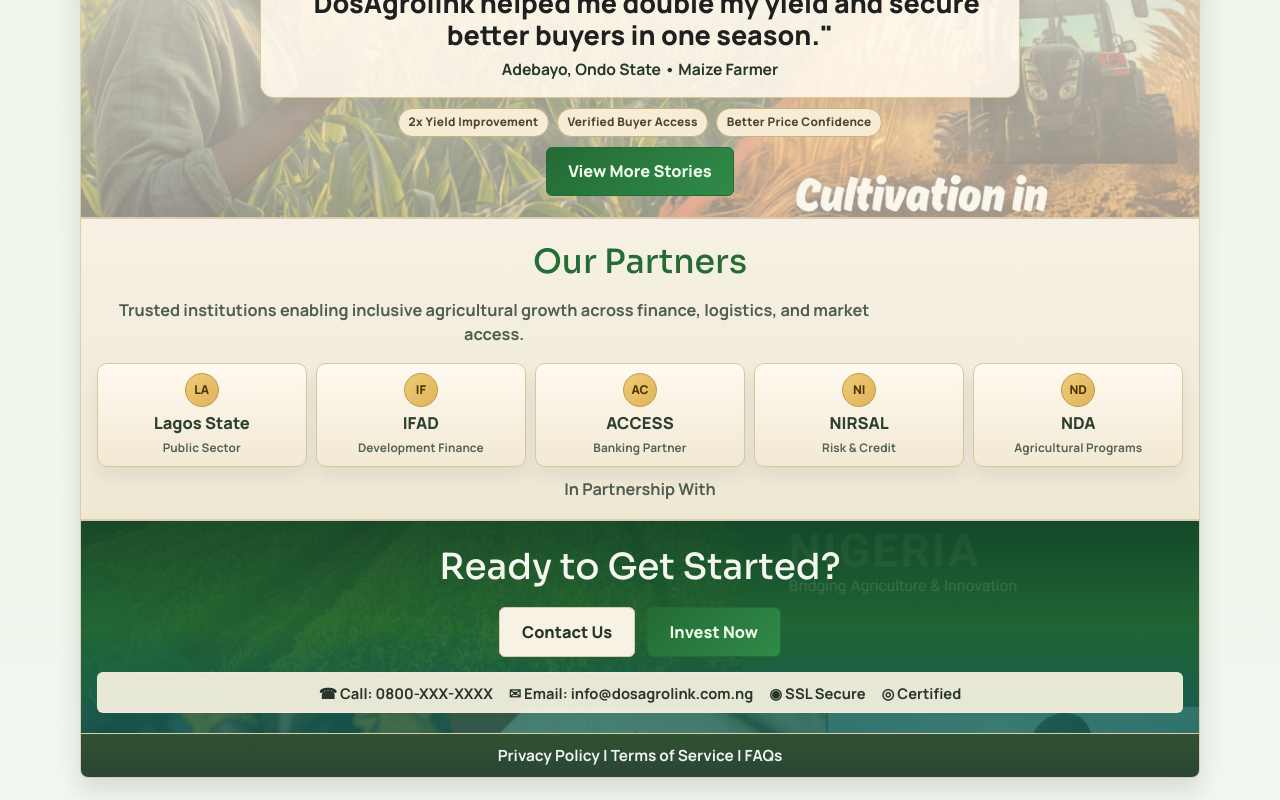
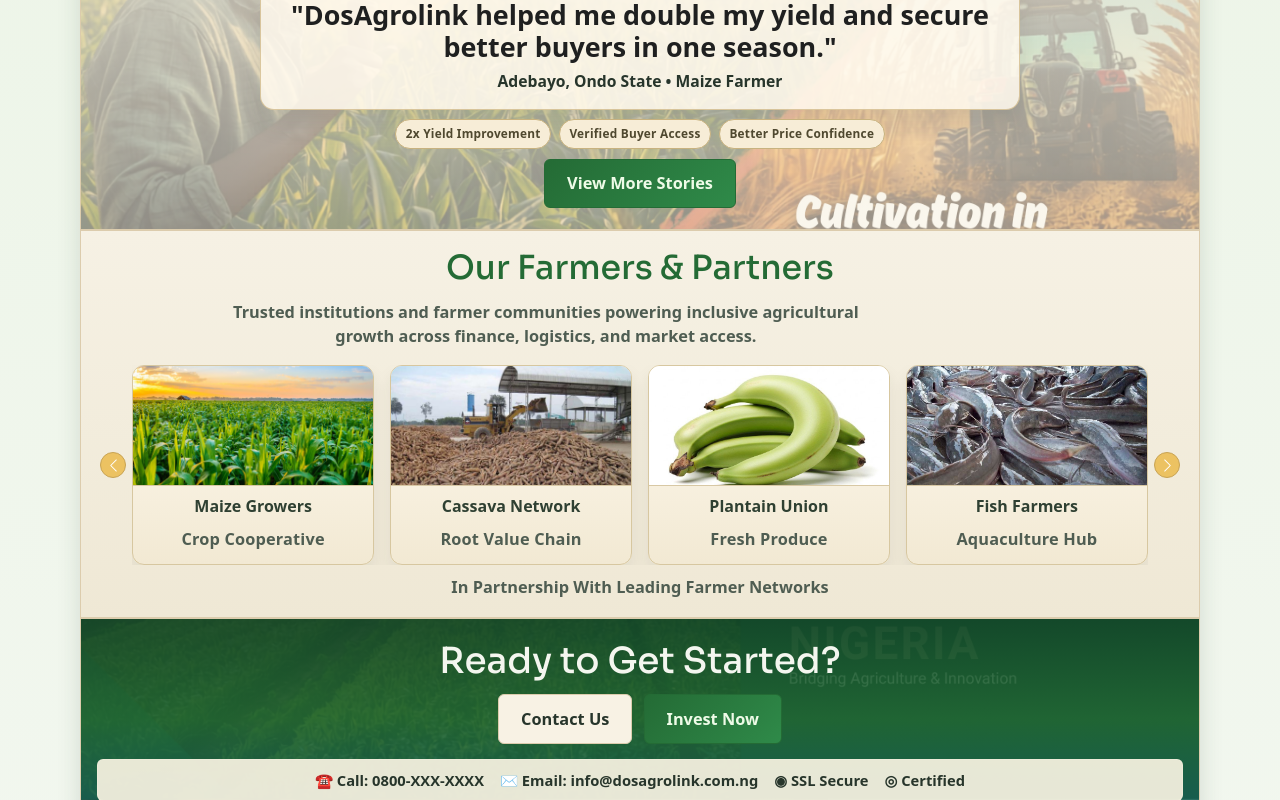
Before and after one commit to steve-diamond/agrolink-frontend, a Next.js app: page / in a window 1280 px wide. Shown: the part 1165-1965 px from the top of the page. Built offline with nearby package versions, Linux system fonts and the light colour scheme.

Commit message:
Add Bootstrap farmer logo slider and centered partner section

```diff
--- a/app/globals.css
+++ b/app/globals.css
@@ -557,6 +557,12 @@
   background: linear-gradient(180deg, #f6f1e4 0%, #efe8d5 100%);
 }
 
+.dos-partners-copy {
+  max-width: 860px;
+  margin: 0 auto;
+  text-align: center;
+}
+
 .dos-partners h2 {
   margin: 0;
   color: var(--dos-green-700);
@@ -566,58 +572,70 @@
 
 .dos-partners-intro {
   margin: 0.5rem auto 0;
-  max-width: 74ch;
+  max-width: 72ch;
   color: #4c5d4f;
   font-size: 0.93rem;
   font-weight: 600;
 }
 
-.dos-partners-grid {
+.dos-partners .carousel {
   margin-top: 1rem;
-  display: grid;
-  grid-template-columns: repeat(5, minmax(0, 1fr));
-  gap: 0.6rem;
-}
-
-.dos-partner-chip {
-  min-height: 104px;
+  padding: 0 2.2rem;
+}
+
+.dos-farmer-logo-card {
   border: 1px solid #d7c7a0;
-  border-radius: 10px;
+  border-radius: 12px;
   background: linear-gradient(180deg, #fffaf0 0%, #f2e9d3 100%);
-  color: var(--dos-text-strong);
-  display: grid;
-  justify-items: center;
-  align-content: center;
-  gap: 0.24rem;
-  padding: 0.55rem;
+  overflow: hidden;
+  display: grid;
   box-shadow: 0 10px 18px rgba(44, 53, 40, 0.08);
 }
 
-.dos-partner-mark {
-  width: 34px;
-  height: 34px;
-  border-radius: 999px;
-  border: 1px solid #c39a49;
-  background: linear-gradient(135deg, #efcb76, #dfb35a);
-  color: #4a3503;
-  font-size: 0.76rem;
-  font-weight: 900;
-  display: inline-flex;
-  align-items: center;
-  justify-content: center;
-}
-
-.dos-partner-chip strong {
+.dos-farmer-logo-media {
+  position: relative;
+  min-height: 120px;
+  border-bottom: 1px solid #d8c8a4;
+}
+
+.dos-farmer-logo-image {
+  object-fit: cover;
+}
+
+.dos-farmer-logo-body {
+  padding: 0.72rem 0.65rem 0.8rem;
+  text-align: center;
+}
+
+.dos-farmer-logo-body h3 {
+  margin: 0;
   color: #2f4032;
-  font-size: 1.03rem;
-  font-weight: 800;
-}
-
-.dos-partner-chip small {
+  font-size: 1rem;
+  font-weight: 800;
+}
+
+.dos-farmer-logo-body p {
+  margin: 0.22rem 0 0;
   color: #536356;
-  font-size: 0.74rem;
+  font-size: 0.78rem;
   font-weight: 700;
   letter-spacing: 0.01em;
+}
+
+.dos-partners .carousel-control-prev,
+.dos-partners .carousel-control-next {
+  width: 2rem;
+  opacity: 1;
+}
+
+.dos-partners .carousel-control-prev-icon,
+.dos-partners .carousel-control-next-icon {
+  width: 1.6rem;
+  height: 1.6rem;
+  border-radius: 999px;
+  border: 1px solid #c8a354;
+  background-color: rgba(236, 192, 92, 0.95);
+  background-size: 62%;
 }
 
 .dos-partners p {
@@ -2928,6 +2946,10 @@
     min-height: 210px;
   }
 
+  .dos-partners .carousel {
+    padding: 0 1.8rem;
+  }
+
   .dos-contact-row {
     justify-content: flex-start;
     text-align: left;
--- a/app/layout.tsx
+++ b/app/layout.tsx
@@ -1,4 +1,5 @@
 import "./globals.css";
+import "bootstrap/dist/css/bootstrap.min.css";
 import NavBar from "@/components/NavBar";
 import SiteFooter from "@/components/SiteFooter";
 import ClientErrorBoundary from "@/components/ClientErrorBoundary";
--- a/app/page.tsx
+++ b/app/page.tsx
@@ -2,6 +2,7 @@
 import Link from "next/link";
 import dosLogo from "../dos logo.jpg";
 import HomeLanguageSwitcher from "@/components/HomeLanguageSwitcher";
+import FarmerLogoCarousel from "@/components/FarmerLogoCarousel";
 
 const navItems = [
   { label: "Marketplace", href: "/marketplace" },
@@ -51,14 +52,6 @@
     metric: "Measured growth across value chains",
   },
 ];
-const partners = [
-  { name: "Lagos State", tag: "Public Sector" },
-  { name: "IFAD", tag: "Development Finance" },
-  { name: "ACCESS", tag: "Banking Partner" },
-  { name: "NIRSAL", tag: "Risk & Credit" },
-  { name: "NDA", tag: "Agricultural Programs" },
-];
-
 const heroSlides = [
   {
     image: "/agropro/images/banner.jpg",
@@ -223,18 +216,12 @@
         </section>
 
         <section className="dos-partners" aria-label="Partners">
-          <h2>Our Partners</h2>
-          <p className="dos-partners-intro">Trusted institutions enabling inclusive agricultural growth across finance, logistics, and market access.</p>
-          <div className="dos-partners-grid">
-            {partners.map((item) => (
-              <article key={item.name} className="dos-partner-chip">
-                <span className="dos-partner-mark">{item.name.slice(0, 2).toUpperCase()}</span>
-                <strong>{item.name}</strong>
-                <small>{item.tag}</small>
-              </article>
-            ))}
+          <div className="dos-partners-copy">
+            <h2>Our Farmers & Partners</h2>
+            <p className="dos-partners-intro">Trusted institutions and farmer communities powering inclusive agricultural growth across finance, logistics, and market access.</p>
           </div>
-          <p>In Partnership With</p>
+          <FarmerLogoCarousel />
+          <p>In Partnership With Leading Farmer Networks</p>
         </section>
 
         <section className="dos-cta-strip">
--- /dev/null
+++ b/components/FarmerLogoCarousel.tsx
@@ -0,0 +1,64 @@
+"use client";
+
+import Image from "next/image";
+import { useEffect } from "react";
+
+type FarmerLogo = {
+  name: string;
+  tag: string;
+  image: string;
+};
+
+const farmerLogos: FarmerLogo[] = [
+  { name: "Maize Growers", tag: "Crop Cooperative", image: "/agropro/images/maize.jpg" },
+  { name: "Cassava Network", tag: "Root Value Chain", image: "/agropro/images/cassava.jpg" },
+  { name: "Plantain Union", tag: "Fresh Produce", image: "/agropro/images/plantain.jpg" },
+  { name: "Fish Farmers", tag: "Aquaculture Hub", image: "/agropro/images/fish.jpeg" },
+  { name: "Poultry Cluster", tag: "Livestock Group", image: "/agropro/images/chicken.jpg" },
+  { name: "Vegetable Circle", tag: "Leafy Producers", image: "/agropro/images/ugu.jpg" },
+  { name: "Snail Producers", tag: "Specialty Farming", image: "/agropro/images/snail.jpg" },
+];
+
+const slideGroups: FarmerLogo[][] = [
+  farmerLogos.slice(0, 4),
+  farmerLogos.slice(3, 7),
+];
+
+export default function FarmerLogoCarousel() {
+  useEffect(() => {
+    import("bootstrap");
+  }, []);
+
+  return (
+    <div id="farmerLogoCarousel" className="carousel slide" data-bs-ride="carousel" data-bs-interval="4200">
+      <div className="carousel-inner">
+        {slideGroups.map((group, index) => (
+          <div key={`slide-${index}`} className={`carousel-item ${index === 0 ? "active" : ""}`}>
+            <div className="row g-3 justify-content-center">
+              {group.map((item) => (
+                <div key={item.name} className="col-12 col-sm-6 col-lg-3">
+                  <article className="dos-farmer-logo-card h-100">
+                    <div className="dos-farmer-logo-media">
+                      <Image src={item.image} alt={item.name} fill sizes="(max-width: 1200px) 50vw, 25vw" className="dos-farmer-logo-image" />
+                    </div>
+                    <div className="dos-farmer-logo-body">
+                      <h3>{item.name}</h3>
+                      <p>{item.tag}</p>
+                    </div>
+                  </article>
+                </div>
+              ))}
+            </div>
+          </div>
+        ))}
+      </div>
+
+      <button className="carousel-control-prev" type="button" data-bs-target="#farmerLogoCarousel" data-bs-slide="prev" aria-label="Previous logos">
+        <span className="carousel-control-prev-icon" aria-hidden="true" />
+      </button>
+      <button className="carousel-control-next" type="button" data-bs-target="#farmerLogoCarousel" data-bs-slide="next" aria-label="Next logos">
+        <span className="carousel-control-next-icon" aria-hidden="true" />
+      </button>
+    </div>
+  );
+}
--- a/package.json
+++ b/package.json
@@ -10,6 +10,7 @@
   },
   "dependencies": {
     "axios": "^1.13.6",
+    "bootstrap": "^5.3.8",
     "next": "^15.2.0",
     "react": "^18.3.1",
     "react-dom": "^18.3.1",
@@ -17,6 +18,7 @@
   },
   "devDependencies": {
     "@tailwindcss/postcss": "^4",
+    "@types/bootstrap": "^5.2.10",
     "@types/node": "^20",
     "@types/react": "^18",
     "@types/react-dom": "^18",
```
Also changed, not shown: 1 other file (tests, documents, lock files or other folders).
